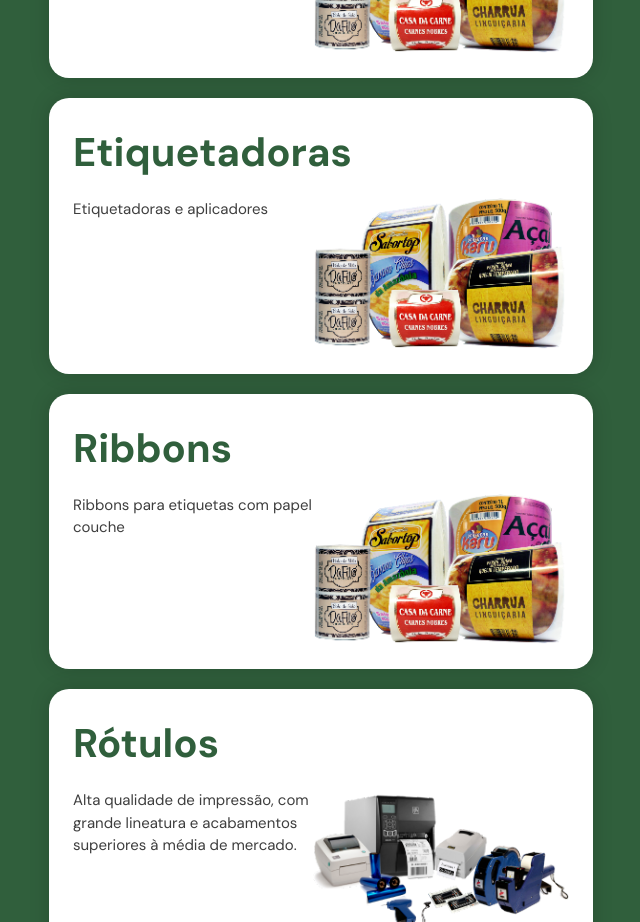
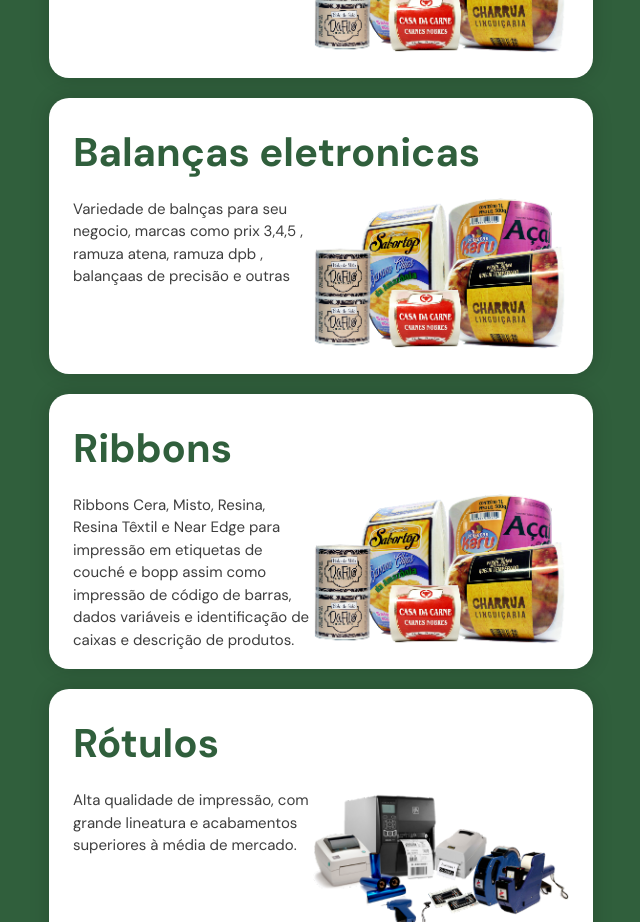
Before and after one commit to Jozimarjo/collormaq, a Next.js app: page / in a window 1280 px wide. Shown: the part 2540-3462 px from the top of the page, without its empty margins (319-959 px from the left). Built offline with nearby package versions, Linux system fonts and the light colour scheme.

Commit message:
SEO adjust home

```diff
--- a/src/components/Home/ThirdSection.tsx
+++ b/src/components/Home/ThirdSection.tsx
@@ -29,14 +29,14 @@
         },
         {
             id: 21,
-            title: 'Etiquetadoras',
-            description: 'Etiquetadoras e aplicadores',
+            title: 'Balanças eletronicas',
+            description: 'Variedade de balnças para seu negocio, marcas como prix 3,4,5 , ramuza atena, ramuza dpb , balançaas de precisão e outras',
             img: '/images/products/etiquetas.svg'
         },
         {
             id: 20,
             title: 'Ribbons',
-            description: 'Ribbons para etiquetas  com papel couche ',
+            description: ' Ribbons Cera, Misto, Resina, Resina Têxtil e Near Edge para impressão em etiquetas de couché e bopp assim como impressão de código de barras, dados variáveis e identificação de caixas e descrição de produtos.',
             img: '/images/products/etiquetas.svg'
         },
         {
```
